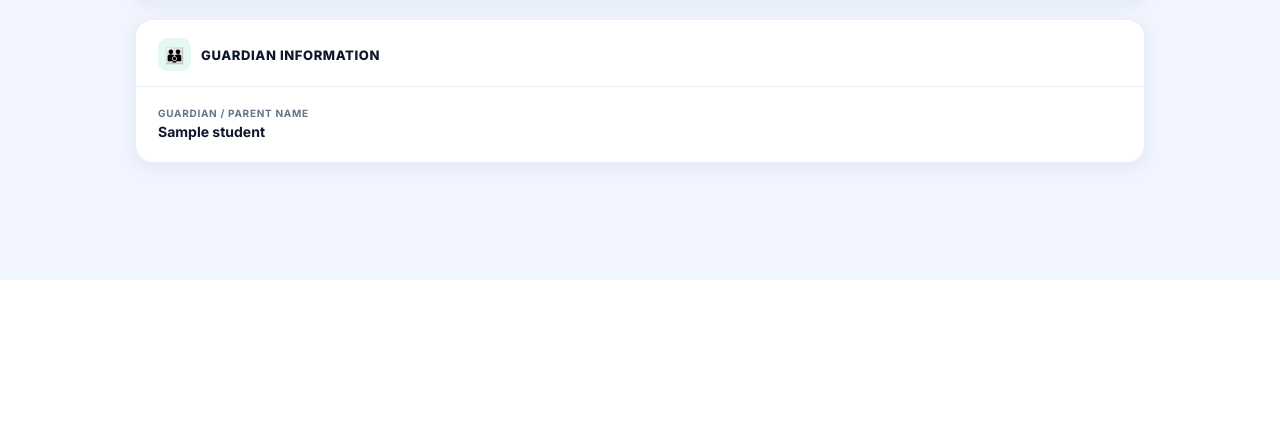
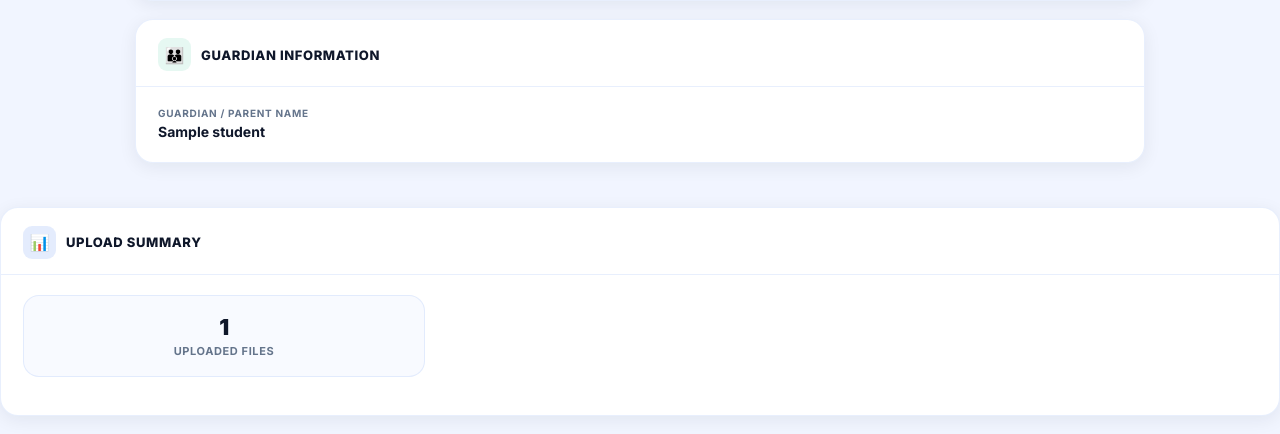
Before and after one commit to ChenulSandiw/student-compression-system-final, a Flask app: template templates/student_dashboard.html in a window 1280 px wide. Shown: the part 520-954 px from the top of the page. Before the commit the page ends 800 px from the top, so only its background shows below. Run offline with Flask 3, Linux system fonts and the light colour scheme; the template is opened without the code that fills it: most values are stand-ins (such as "Sample title", 1, 10 or a date in 2020); some libraries are stand-ins or nearby versions.

Commit message:
student dashboard

```diff
--- a/templates/student_dashboard.html
+++ b/templates/student_dashboard.html
@@ -559,11 +559,69 @@
             </div>
         </div>
 
-        <div class="card">
-            <div class="card-hdr">
-                <div class="card-hdr-icon" style="background:rgba(6,182,212,.1);">📊</div>
-                <h3>Compression Summary</h3>
+<div class="card">
+    <div class="card-hdr">
+        <div class="card-hdr-icon" style="background:rgba(6,182,212,.12);">
+            📊
+        </div>
+        <h3>Compression Summary</h3>
+    </div>
+
+    <div class="card-body">
+
+        <div class="stat-row">
+
+            <div class="stat-pill">
+                <div class="stat-pill-val">
+                    {{ total_original }}
+                </div>
+                <div class="stat-pill-label">
+                    Original (B)
+                </div>
             </div>
+
+            <div class="stat-pill">
+                <div class="stat-pill-val" style="color:var(--green);">
+                    {{ total_compressed }}
+                </div>
+                <div class="stat-pill-label">
+                    Compressed (B)
+                </div>
+            </div>
+
+            <div class="stat-pill">
+                <div class="stat-pill-val" style="color:var(--cyan);">
+                    {{ saved_percent }}%
+                </div>
+                <div class="stat-pill-label">
+                    Saved
+                </div>
+            </div>
+
+        </div>
+
+        <div style="margin-top:20px;">
+
+            <div class="ii-label">
+                Storage Summary
+            </div>
+
+            <div style="margin-top:10px;">
+
+                <span class="badge b-local">
+                    💻 Local Files : {{ local_files }}
+                </span>
+
+                <span class="badge b-cloud">
+                    ☁️ Cloud Files : {{ cloud_files }}
+                </span>
+
+            </div>
+
+        </div>
+
+    </div>
+</div>
             <div class="card-body">
                 <div class="stat-row">
                     <div class="stat-pill">
@@ -699,16 +757,16 @@
             </div>
             <div class="card-body">
 
-                {% if files and files[0][4] %}
+                {% if files %}
                     {% for f in files %}
 
-                    {% if f[4] %}
-                       {% set ext = f[4].split('.')[-1].lower() %}
+                    {% if f[2] %}
+                        {% set ext = f[2].split('.')[-1].lower() %}
                     {% else %}
                         {% set ext = "" %}
                     {% endif %}
                     <div class="file-item">
-                        {% if not f[4] %}
+                        {% if not f[2] %}
                             <div class="file-icon" style="background:rgba(148,163,184,.12);">📂</div>
                         {% elif ext in ['jpg','jpeg','png'] %}
                             <div class="file-icon" style="background:rgba(139,92,246,.1);">🖼️</div>
@@ -720,22 +778,22 @@
                         <div style="min-width:0;flex:1;">
 
                             <div class="file-name">
-                                {{ f[4] if f[4] else "No Assignment Uploaded" }}
+                                {{ f[2] }}
                             </div>
 
                             <div class="file-meta">
 
-                                {% if f[6] %}
-                                    {{ f[6] }} bytes compressed
+                                {% if f[4] %}
+                                    {{ f[4] }} bytes compressed
                                 {% else %}
                                     -
                                 {% endif %}
 
                                 &nbsp;·&nbsp;
-                                {% if f[7]=='Cloud Storage' %}
+                                {% if f[5]=='Cloud Storage' %}
                                 <span class="badge b-cloud" style="font-size:10px;">☁️ Cloud</span>
 
-                                 {% elif f[7] == 'Local Storage' %}
+                                 {% elif f[5] == 'Local Storage' %}
                                      <span class="badge b-local" style="font-size:10px;">💻 Local</span>
 
                                 {% else %}
@@ -744,8 +802,8 @@
                             </div>
                         </div>
                         <div class="file-actions">
-                            <a href="/preview/{{ f[4] }}" target="_blank" class="fa-btn fa-preview">👁 View</a>
-                            <a href="/download/{{ f[4] }}" class="fa-btn fa-download">⬇️ Save</a>
+                            <a href="/preview/{{ f[2] }}" target="_blank" class="fa-btn fa-preview">👁 View</a>
+                            <a href="/download/{{ f[2] }}" class="fa-btn fa-download">⬇️ Save</a>
                         </div>
                     </div>
                     {% endfor %}
@@ -760,6 +818,34 @@
         </div>
 
     </div>
+
+    <div class="card">
+        <div class="card-hdr">
+            <div class="card-hdr-icon" style="background:rgba(37,99,235,.12);">
+                📊
+            </div>
+            <h3>Upload Summary</h3>
+        </div>
+
+        <div class="card-body">
+
+            <div class="stat-row">
+
+                <div class="stat-pill">
+                    <div class="stat-pill-val">
+                        {{ total_files }}
+                    </div>
+                    <div class="stat-pill-label">
+                        Uploaded Files
+                    </div>
+                </div>
+
+            </div>
+
+        </div>
+    </div>
+
+
 
     <!-- ══ TAB: STORAGE ══ -->
     <div class="tab-page" id="tab-storage">
```
